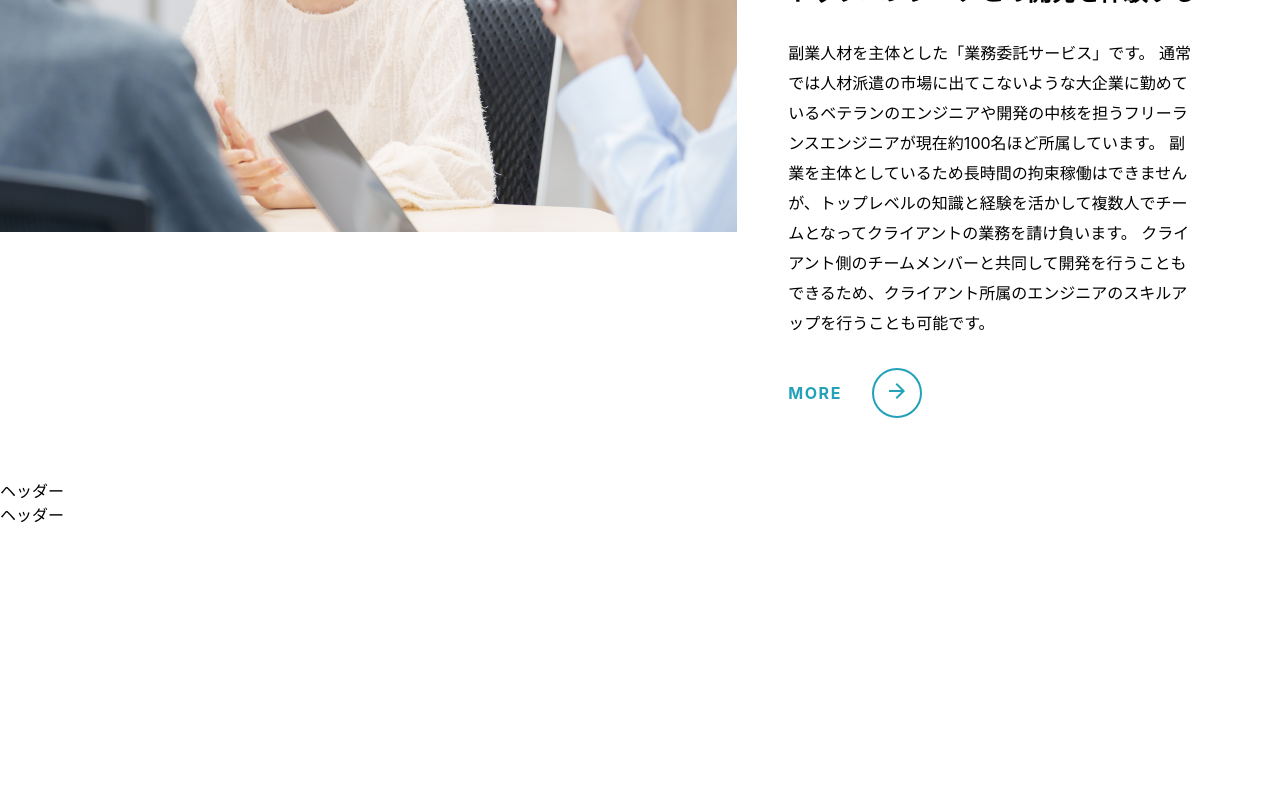
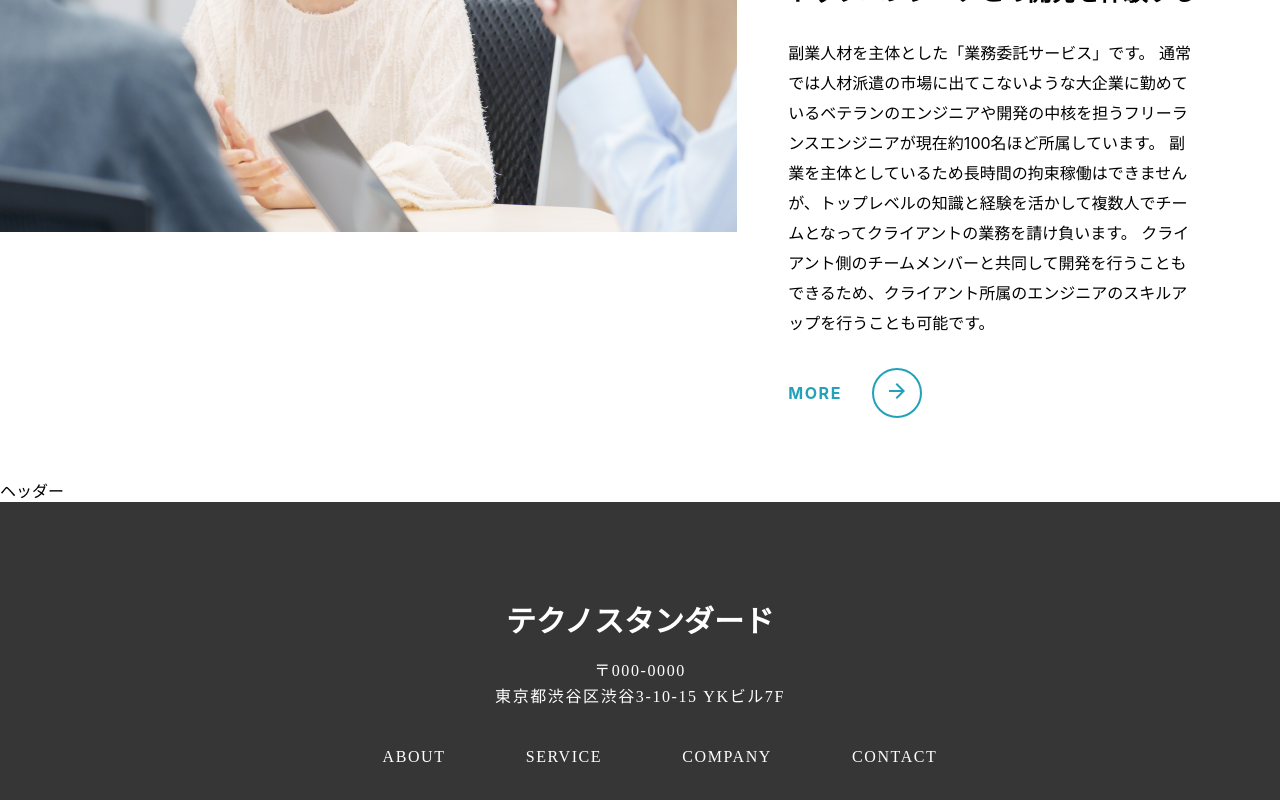
Before and after one commit to KudouRaiki1016/hp-work, a React (Create React App) app: page / in a window 1280 px wide. Shown: the part 2836-3636 px from the top of the page. Before the commit the page ends 3362 px from the top, so only its background shows below. Built offline with nearby package versions, Linux system fonts and the light colour scheme.

Commit message:
footer_commit

```diff
--- a/src/modules/home/Footer.tsx
+++ b/src/modules/home/Footer.tsx
@@ -3,13 +3,48 @@ import { Box, SxProps, Theme } from "@mui/material";
 export const Footer = () => {
   return (
     <Box className="Footer" sx={sx}>
-      ヘッダー
+      {/* ↓一旦アイコンなしで文字としている */}
+      <h2>テクノスタンダード</h2>
+      <Box className="address_zone">
+        <p>〒000-0000</p>
+        <p>東京都渋谷区渋谷3-10-15 YKビル7F</p>
+      </Box>
+      <ul className="nav_zone">
+        <li>ABOUT</li>
+        <li>SERVICE</li>
+        <li>COMPANY</li>
+        <li>CONTACT</li>
+      </ul>
     </Box>
   );
 };
 
 const sx: SxProps<Theme> = {
   "&.Footer" : {
+    fontFamily: "Noto Sans JP",
     width: "100%",
+    backgroundColor: "#373636",
+    color: "#ffffff",
+    padding: "70px 0 40px",
+  },
+  "h2": {
+    fontSize: "30px",
+    textAlign: "center",
+  },
+  ".address_zone p": {
+    textAlign: "center",
+    lineHeight: "10px",
+    letterSpacing: "0.1em"
+  },
+  ".nav_zone": {
+    display: "flex",
+    justifyContent: "center",
+  },
+  ".nav_zone li": {
+    listStyle: "none",
+    paddingLeft: "0",
+    margin: "30px 40px",
+    text: "10px",
+    letterSpacing: "0.1em",
   },
 };
```
